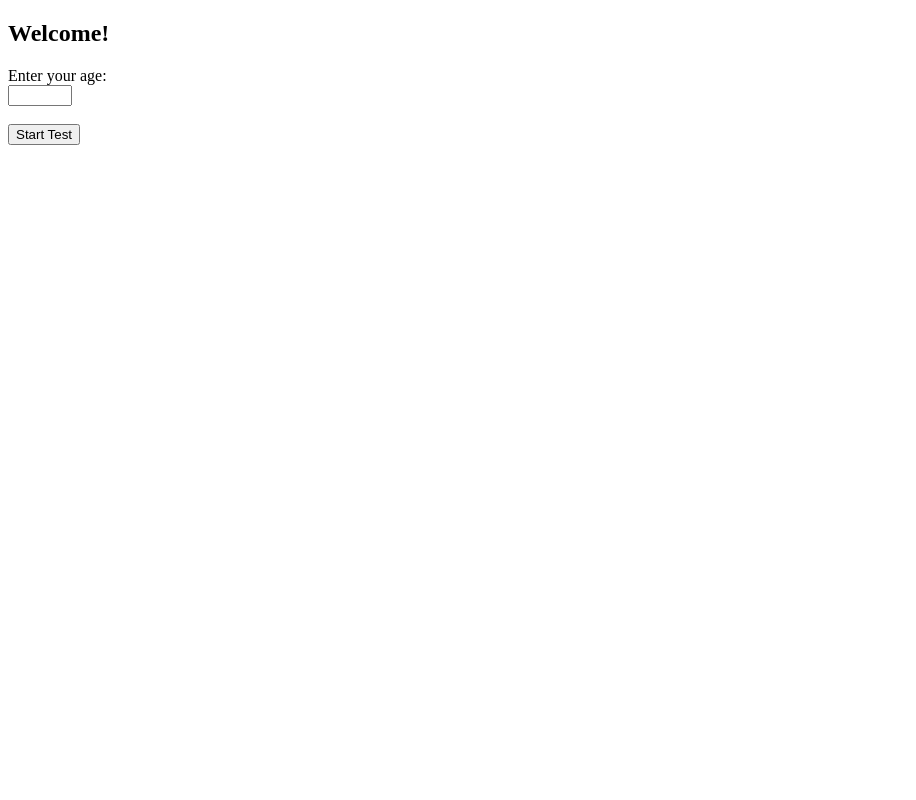
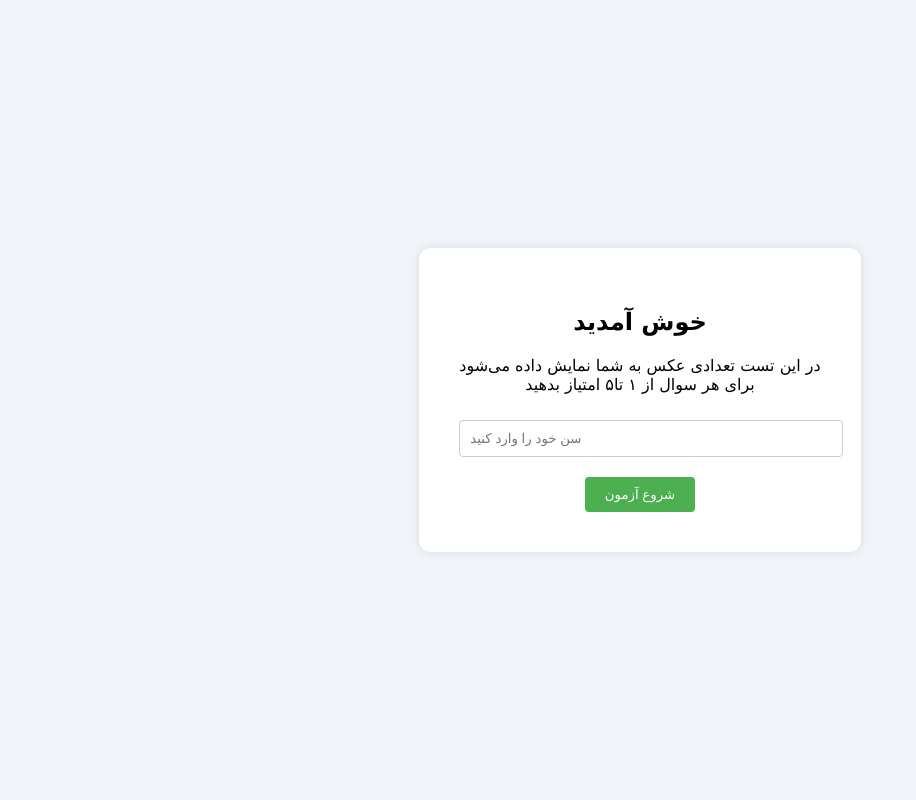
Before and after one commit to mehraveh/Arousal-Valency, a Flask app: page /start in a window 1280 px wide. Shown: the whole page, without its empty margins (0-916 px from the left). Run offline with Flask 3, Linux system fonts and the light colour scheme.

Commit message:
Update start.html

```diff
--- a/templates/start.html
+++ b/templates/start.html
@@ -1,15 +1,63 @@
 <!DOCTYPE html>
-<html>
-<head><title>Start</title></head>
+<html lang="en">
+<head>
+  <meta charset="UTF-8">
+  <title>Welcome</title>
+  <style>
+    body {
+      font-family: Verdana, sans-serif;
+      background: #f0f4f8;
+      display: flex;
+      justify-content: center;
+      align-items: center;
+      height: 100vh;
+      margin: 0;
+    }
+    .container {
+      background: white;
+      padding: 40px;
+      border-radius: 12px;
+      box-shadow: 0 0 10px rgba(0,0,0,0.1);
+      max-width: 400px;
+      text-align: center;
+    }
+    input[type="number"] {
+      padding: 10px;
+      width: 100%;
+      margin: 10px 0 20px;
+      border: 1px solid #ccc;
+      border-radius: 4px;
+    }
+    input[type="submit"] {
+      padding: 10px 20px;
+      background: #4CAF50;
+      color: white;
+      border: none;
+      border-radius: 4px;
+      cursor: pointer;
+    }
+    input[type="submit"]:hover {
+      background: #45a049;
+    }
+    .error {
+      color: red;
+    }
+  </style>
+</head>
 <body>
-  <h2>Welcome!</h2>
-  <form method="post">
-    <label>Enter your age:</label><br>
-    <input type="number" name="age" min="5" max="120" step="1" required><br><br>
-    <input type="submit" value="Start Test">
-  </form>
-  {% if error %}
-    <p style="color:red">{{ error }}</p>
-  {% endif %}
+  <div class="container">
+    <h2>خوش آمدید</h2>
+    <p>در این تست تعدادی عکس به شما نمایش داده می‌شود<br>
+       برای هر سوال از ۱ تا۵ امتیاز بدهید</p>
+
+    <form method="post">
+      <input type="number" name="age" min="7" max="12" step="1" required placeholder="سن خود را وارد کنید">
+      <input type="submit" value="شروع آزمون">
+    </form>
+
+    {% if error %}
+      <p class="error">{{ error }}</p>
+    {% endif %}
+  </div>
 </body>
 </html>
```
